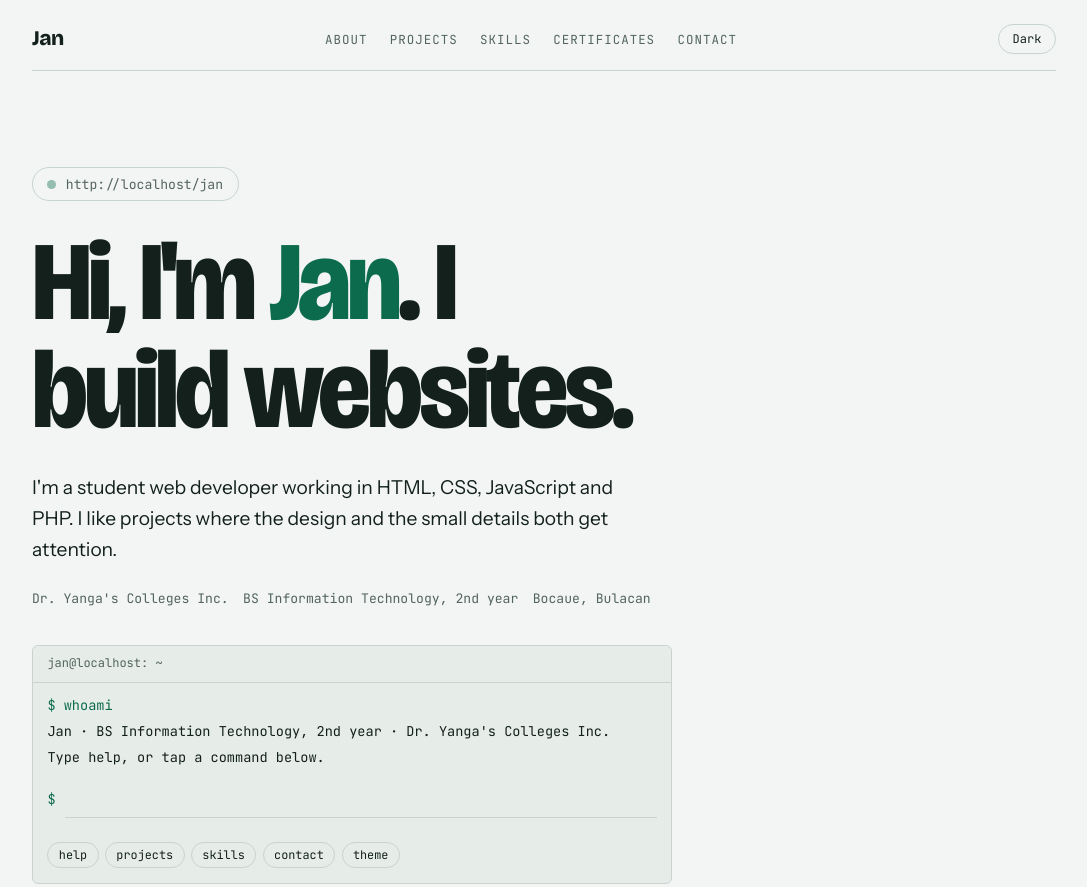
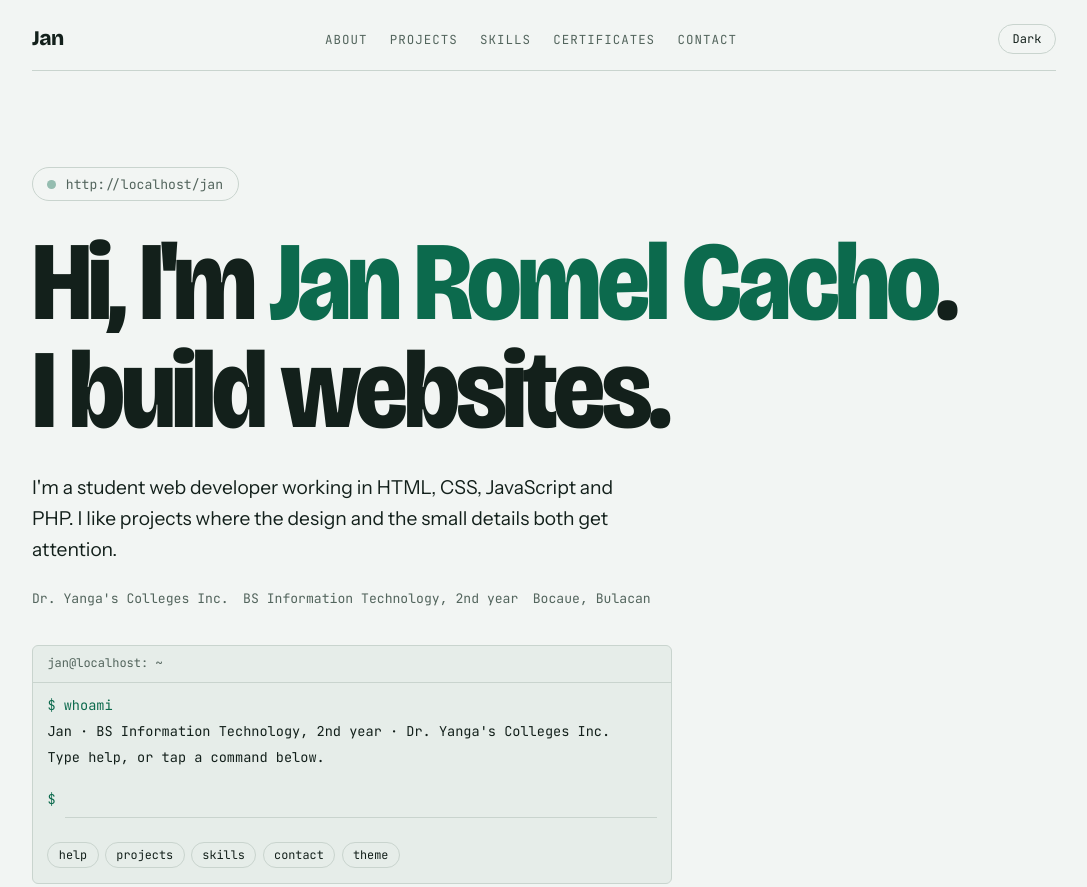
Before and after one commit to jan-dev-ctrl/jan-portfolio, a plain HTML site: page index.html in a window 1280 px wide. Shown: the top 887 px of the page, without its empty margins (96-1183 px from the left). Drawn offline with nearby package versions, Linux system fonts and the light colour scheme.

Commit message:
Update portfolio title and personal introduction

```diff
--- a/index.html
+++ b/index.html
@@ -1,4 +1,4 @@
-<title>Jan's Portfolio</title>
+<title>Jan Romel Cacho's Portfolio</title>
 <meta name="claude:viewport-fit-sides" content="cover">
 <link rel="stylesheet" href="https://fonts.googleapis.com/css2?family=Bricolage+Grotesque:opsz,wdth,wght@12..96,75..100,200..800&family=Instrument+Sans:wght@400;500;600&family=JetBrains+Mono:wght@400;500&display=swap">
 <style>
@@ -361,7 +361,7 @@ footer {
   <main id="top">
     <section class="hero" style="border-top:0">
       <p class="addr"><span class="dot" aria-hidden="true"></span>http://localhost/jan</p>
-      <h1>Hi, I'm <span class="name">Jan</span>. I build websites.</h1>
+      <h1>Hi, I'm <span class="name">Jan Romel Cacho</span>. I build websites.</h1>
       <p class="lede">I'm a student web developer working in HTML, CSS, JavaScript and PHP. I like projects where the design and the small details both get attention.</p>
       <p class="facts">
         <span>Dr. Yanga's Colleges Inc.</span>
```
